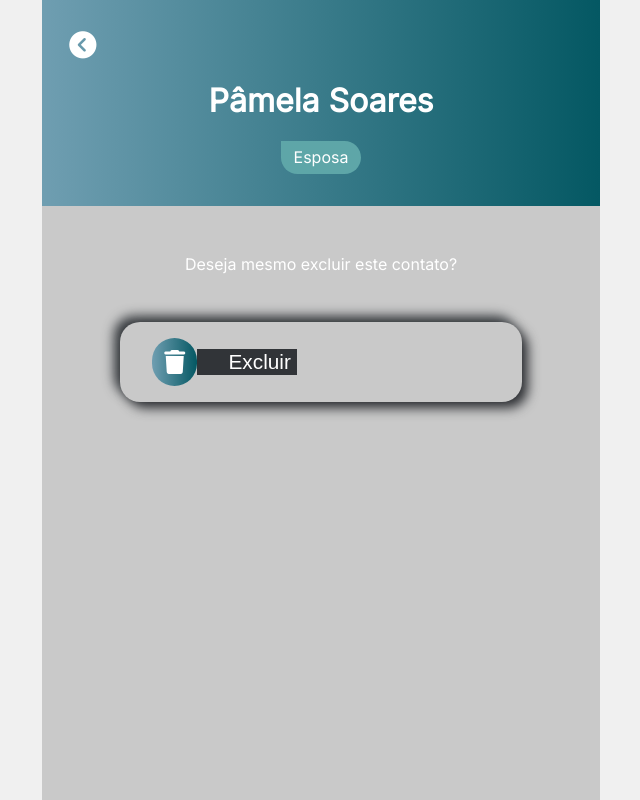
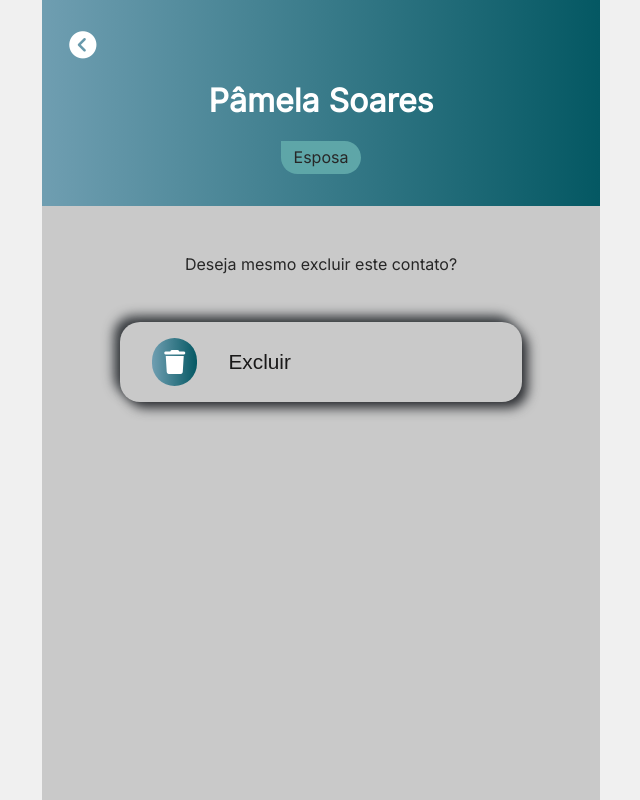
Before and after one commit to fharaujo/contactsbook, a Django app: page /delete/1 in a window 1280 px wide. Shown: the whole page, without its empty margins (319-959 px from the left). Run offline with Django 3.2, Linux system fonts and the light colour scheme; data comes from the database, SQL or seed files in the repository; some libraries are stand-ins or nearby versions.

Commit message:
commit projeto update

```diff
--- a/static/style-delete.css
+++ b/static/style-delete.css
@@ -57,7 +57,7 @@
 
 p{
 	padding-bottom: 2em;
-	color: #fff;
+	color: rgb(39, 39, 39);
 }
 
 .delete-container{
@@ -76,9 +76,9 @@
 }
 
 .delete-button{
-	 background-color: #313438;
+	 background-color: #c9c9c9;
 	 border: none;
-	 color: #fff;
+	 color: rgb(26, 25, 25);
 	 font-size: 1.3em;
 	 padding-left: 1.5em;
 	 cursor: pointer;
```
